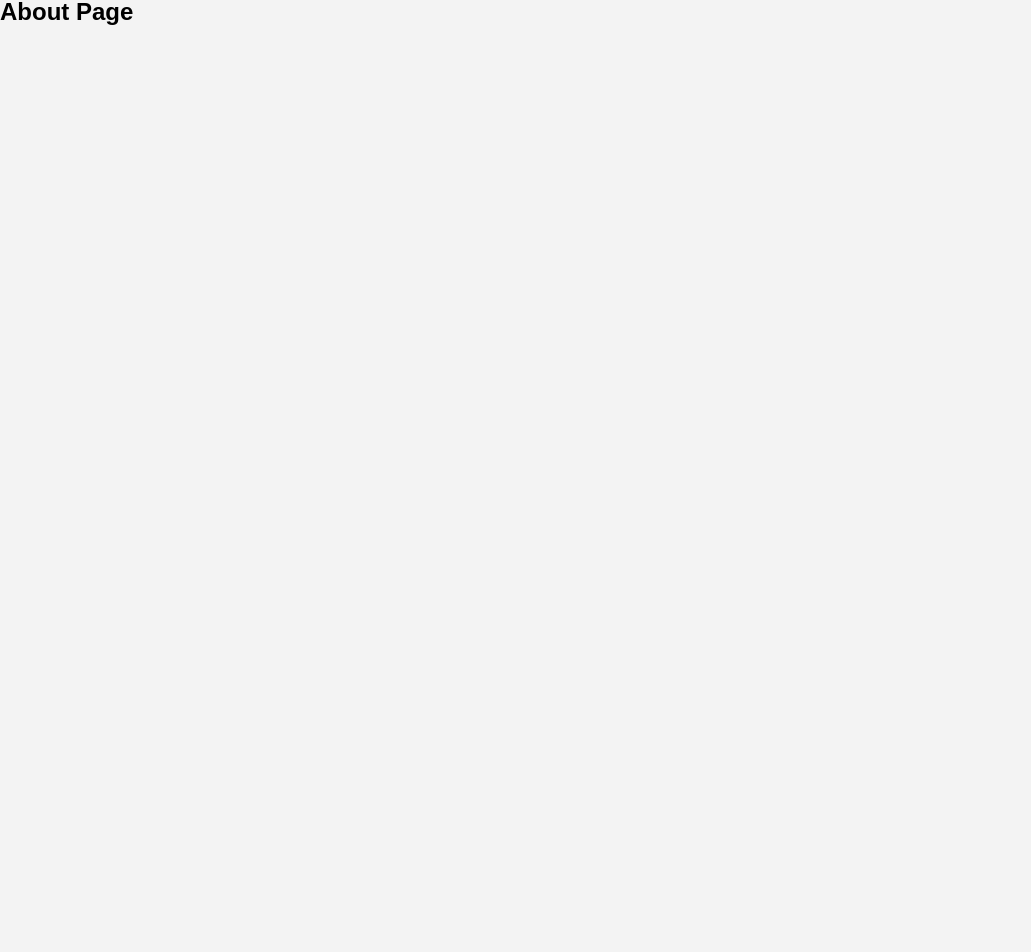
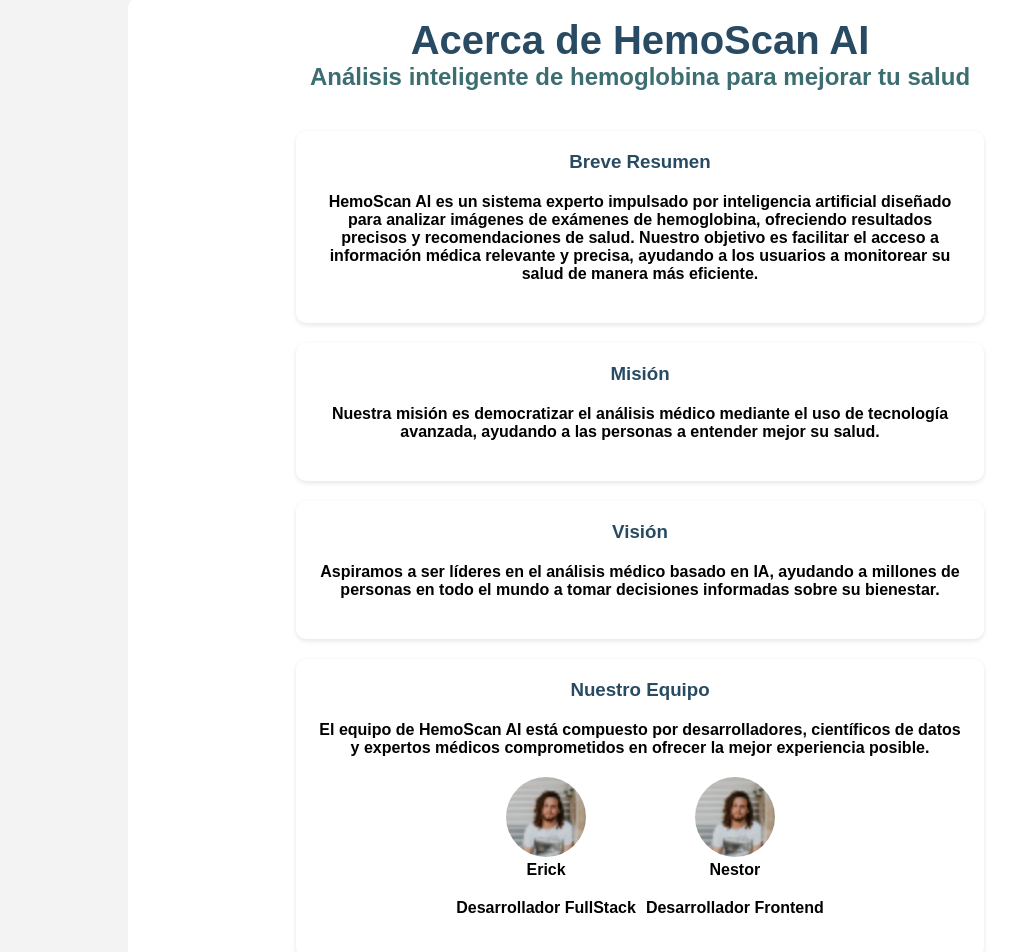
Before and after one commit to JiovannyVega/HemoScan, a React (Create React App) app: page /about in a window 1280 px wide. Shown: the part 102-1054 px from the top of the page, without its empty margins (0-1031 px from the left). Before the commit the page ends 800 px from the top, so only its background shows below. Built offline with nearby package versions, Linux system fonts and the light colour scheme.

Commit message:
Creación del AboutPage

```diff
--- a/src/pages/AboutPage.js
+++ b/src/pages/AboutPage.js
@@ -1,11 +1,97 @@
 import React from 'react';
+import styles from "./AboutPage.module.css";
 
 function AboutPage() {
   return (
-    <div>
-      <h2>About Page</h2>
-      {/* Contenido de la página acerca de */}
+    <div className={styles['app-container']}>
+      <h1>Acerca de HemoScan AI</h1>
+      <h2>Análisis inteligente de hemoglobina para mejorar tu salud</h2>
+
+    <div className={styles['card-grid']}>
+      <section className={styles.card}>
+        <h3>Breve Resumen</h3>
+        <p>
+          HemoScan AI es un sistema experto impulsado por inteligencia artificial diseñado para analizar imágenes de exámenes de hemoglobina, ofreciendo resultados precisos y recomendaciones de salud. Nuestro objetivo es facilitar el acceso a información médica relevante y precisa, ayudando a los usuarios a monitorear su salud de manera más eficiente.
+        </p>
+      </section>
+
+      <section className={styles.card}>
+        <h3>Misión</h3>
+        <p>
+          Nuestra misión es democratizar el análisis médico mediante el uso de tecnología avanzada, ayudando a las personas a entender mejor su salud.
+        </p>
+      </section>
+
+      <section className={styles.card}>
+        <h3>Visión</h3>
+        <p>
+          Aspiramos a ser líderes en el análisis médico basado en IA, ayudando a millones de personas en todo el mundo a tomar decisiones informadas sobre su bienestar.
+        </p>
+      </section>
+
+      <section className={styles.card}>
+        <h3>Nuestro Equipo</h3>
+        <p>
+          El equipo de HemoScan AI está compuesto por desarrolladores, científicos de datos y expertos médicos comprometidos en ofrecer la mejor experiencia posible.
+        </p>
+        <div className={styles['team-members']}>
+          <div className={styles.member}>
+            <img src={require("../assets/people.png")} alt="Erick"/>
+            <h4>Erick</h4>
+            <p>Desarrollador FullStack</p>
+          </div>
+          <div className={styles.member}>
+            <img src={require("../assets/people.png")} alt="Nestor"/>
+            <h4>Nestor</h4>
+            <p>Desarrollador Frontend</p>
+          </div>
+        </div>
+      </section>
+
+      <section className={styles.card}>
+        <h3>Tecnologías</h3>
+        <ul>
+          <li>Frontend: HTML5, CSS, JavaScript, React</li>
+          <li>Backend: Python, Flask/Django</li>
+          <li>Base de Datos: MySQL o MongoDB</li>
+          <li>Inteligencia Artificial: TensorFlow, PyTorch</li>
+          <li>Procesamiento de Imágenes: OpenCV, PIL</li>
+        </ul>
+      </section>
+
+      <section className={styles.card}>
+        <h3>Nuestros Valores</h3>
+        <ul>
+          <li>Innovación: Siempre buscamos nuevas formas de mejorar nuestro sistema.</li>
+          <li>Precisión: Nos esforzamos por ofrecer resultados confiables y precisos.</li>
+          <li>Privacidad: Protegemos los datos de nuestros usuarios con los más altos estándares de seguridad.</li>
+        </ul>
+      </section>
+
+      <section className={styles.card}>
+        <h3>¿Cómo Empezamos?</h3>
+        <p>
+          HemoScan AI nació de la necesidad de ofrecer una herramienta accesible para que cualquier persona pueda analizar sus niveles de hemoglobina sin necesidad de equipos costosos o difíciles de manejar.
+        </p>
+      </section>
+
+      <section className={styles.card}>
+        <h3>Contacto</h3>
+        <p>Para preguntas o sugerencias, puedes contactarnos a través de:</p>
+        <ul>
+          <li>Correo electrónico: </li>
+          <li>Redes sociales: </li>
+          <li>Dirección física: </li>
+        </ul>
+        <form className={styles['contact-form']}>
+          <input type="text" placeholder="Nombre" required />
+          <input type="email" placeholder="Correo electrónico" required />
+          <textarea placeholder="Mensaje" required></textarea>
+          <button type="submit">Enviar</button>
+        </form>
+      </section>
     </div>
+  </div>
   );
 }
 
--- /dev/null
+++ b/src/pages/AboutPage.module.css
@@ -0,0 +1,108 @@
+@import "../styles/colors.css";
+/* Reset básico */
+
+.app-container {
+    max-width: 80%;
+    margin: 0 auto;
+    text-align: center;
+    background-color: var(--color-background);
+    padding: 20px;
+    border-radius: 10px;
+  }
+
+  h1 {
+    font-size: 2.5rem;
+    color: var(--color-primary);
+  }
+
+  h2 {
+    font-size: 1.5rem;
+    color: var(--color-secondary);
+  }
+
+  .card-grid {
+    display: flex;
+    flex-direction: column;
+    gap: 20px;
+    justify-content: center;
+    padding-top: 40px;
+    align-items: center;
+  }
+
+  .card {
+    background-color: var(--color-background);
+    border-radius: 10px;
+    padding: 20px;
+    box-shadow: 0 2px 5px rgba(0, 0, 0, 0.1);
+    width: 70%;
+    text-align: center;
+  }
+
+  .card:hover {
+    transform: translateY(-5px) scale(1.02);
+    box-shadow: 0 4px 12px rgba(0, 0, 0, 0.15);
+    opacity: 0.95;
+  }
+
+  h3 {
+    color: var(--color-primary);
+    margin-bottom: 10px;
+  }
+
+  ul {
+    list-style-type: none;
+    padding: 0;
+  }
+
+  ul li {
+    margin-bottom: 5px;
+    color: var(--color-text);
+  }
+
+  .team-members {
+    display: flex;
+    justify-content: center;
+    gap: 10px;
+  }
+
+  .member {
+    text-align: center;
+  }
+
+  .member img {
+    border-radius: 50%;
+    width: 80px;
+    height: 80px;
+    object-fit: cover;
+  }
+
+  .contact-form {
+    display: flex;
+    flex-direction: column;
+    gap: 10px;
+    padding-top: 20px;
+    max-width: 100%;
+  }
+
+  .contact-form input, .contact-form textarea {
+    padding: 10px;
+    border: 1px solid #ccc;
+    border-radius: 5px;
+    width: 100%;
+  }
+
+  .contact-form button {
+    background-color: var(--color-primary);
+    color: var(--color-background);
+    padding: 10px;
+    border: none;
+    border-radius: 5px;
+    cursor: pointer;
+  }
+
+  .contact-form button:hover {
+    background-color: var(--color-secondary);
+  }
+  p{
+
+  }
```
